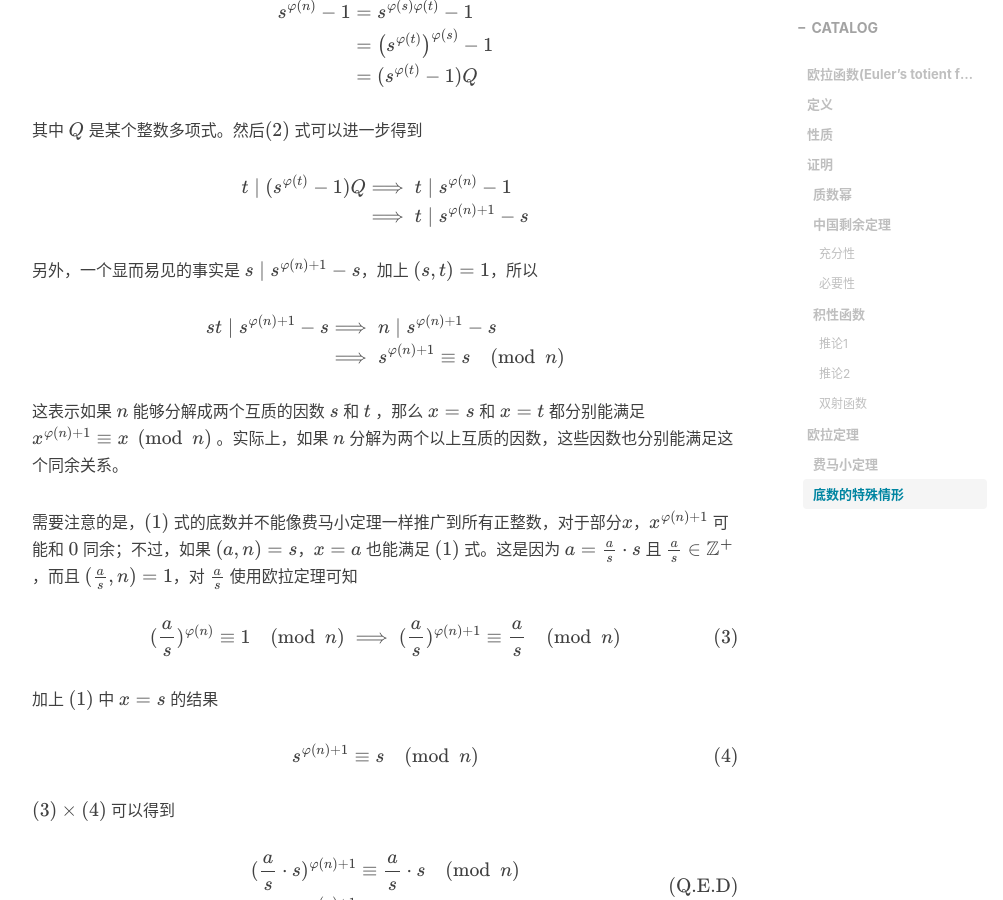
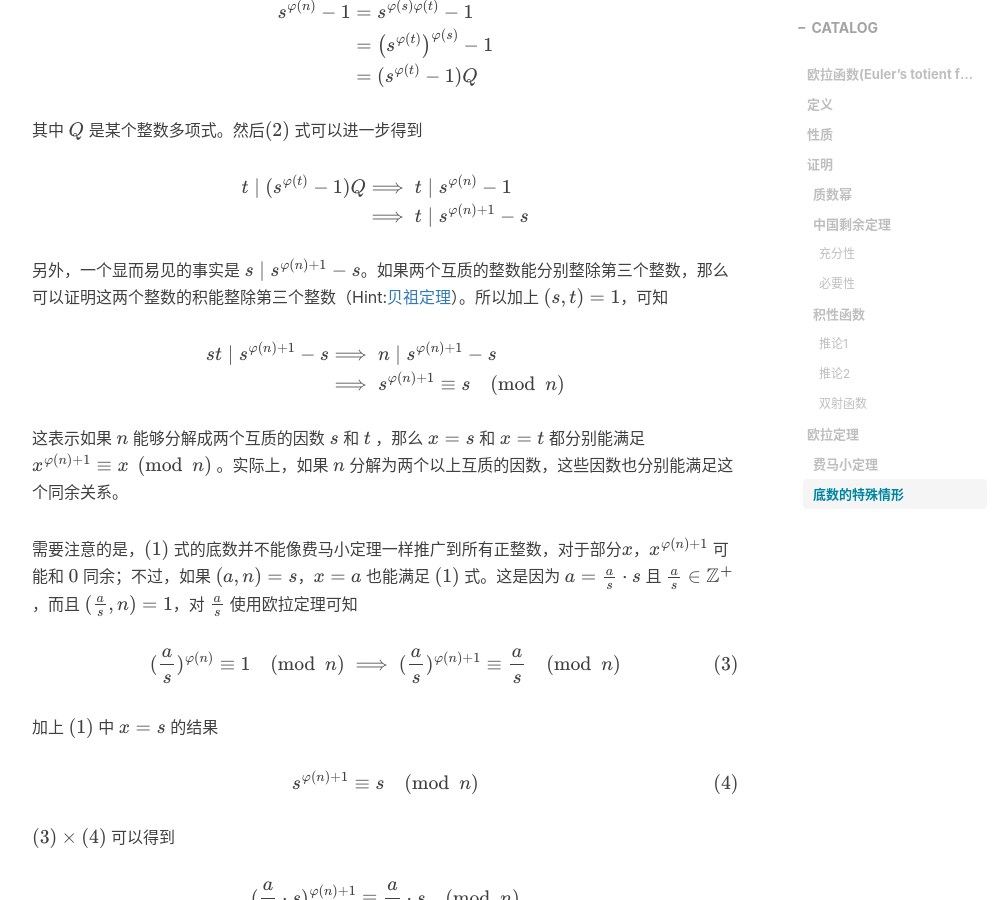
Before and after one commit to kayoch1n/kayoch1n.github.io, a Jekyll site: the page built from _posts/2021-11-27-eulers-function.markdown, in a window 1280 px wide and 900 px high, scrolled down 6612 px. Shown: the whole window, without its empty margins (233-1236 px from the left). Built offline with Jekyll 4.4.1, drawn with Linux system fonts in a browser that asks for light colours; nearby versions of some CDN libraries; comment, search, counter and statistics services are not loaded.

Commit message:
Update a post

```diff
--- a/_posts/2021-11-27-eulers-function.markdown
+++ b/_posts/2021-11-27-eulers-function.markdown
@@ -267,7 +267,7 @@ t\mid {(s^{\varphi(t)}-1)Q}&\implies t\mid s^{\varphi(n)}-1\\
 \end{aligned}
 $$
 
-另外，一个显而易见的事实是 $s\mid s^{\varphi(n)+1}-s$，加上 $(s,t)=1$，所以
+另外，一个显而易见的事实是 $s\mid s^{\varphi(n)+1}-s$。如果两个互质的整数能分别整除第三个整数，那么可以证明这两个整数的积能整除第三个整数（Hint:[贝祖定理]({{ site.url }}/blog/euclids-algo/#贝祖定理)）。所以加上 $(s,t)=1$，可知
 
 $$
 \begin{aligned}
```
